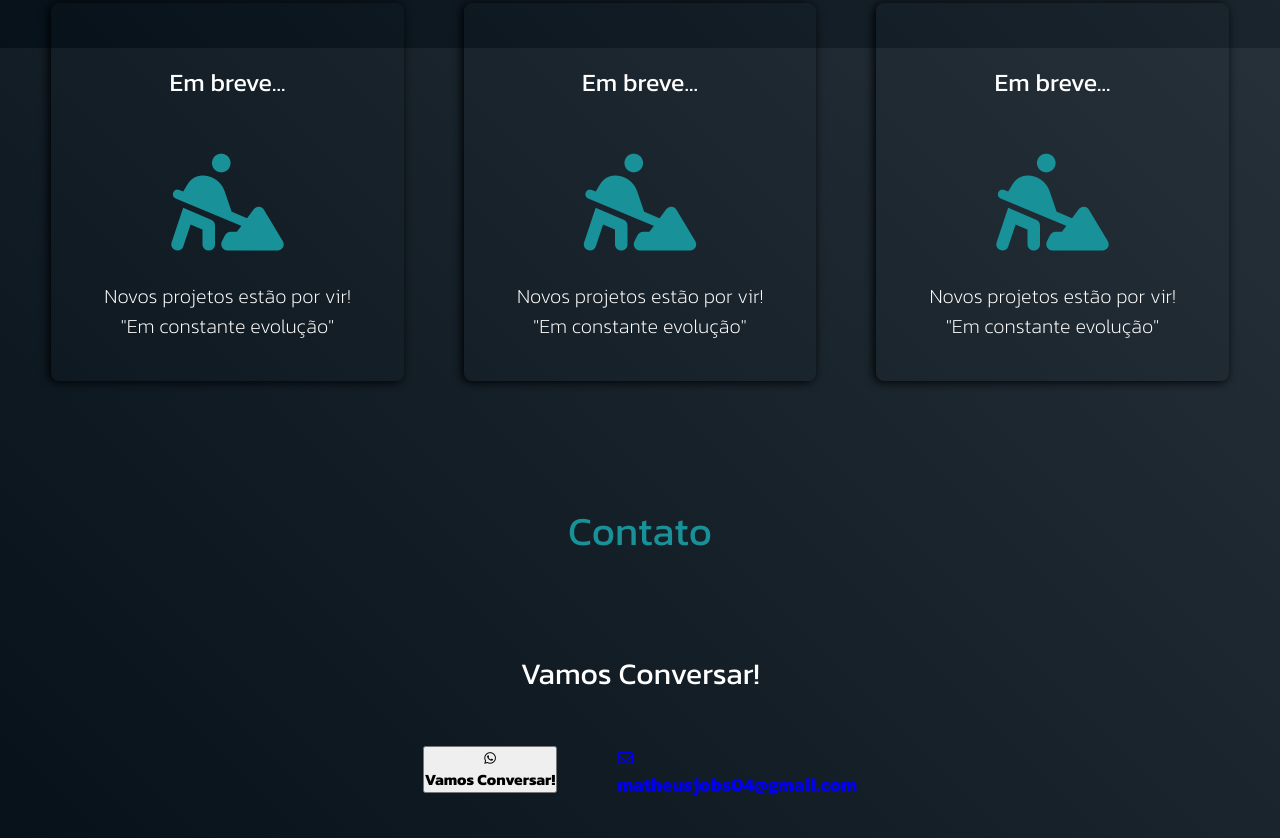
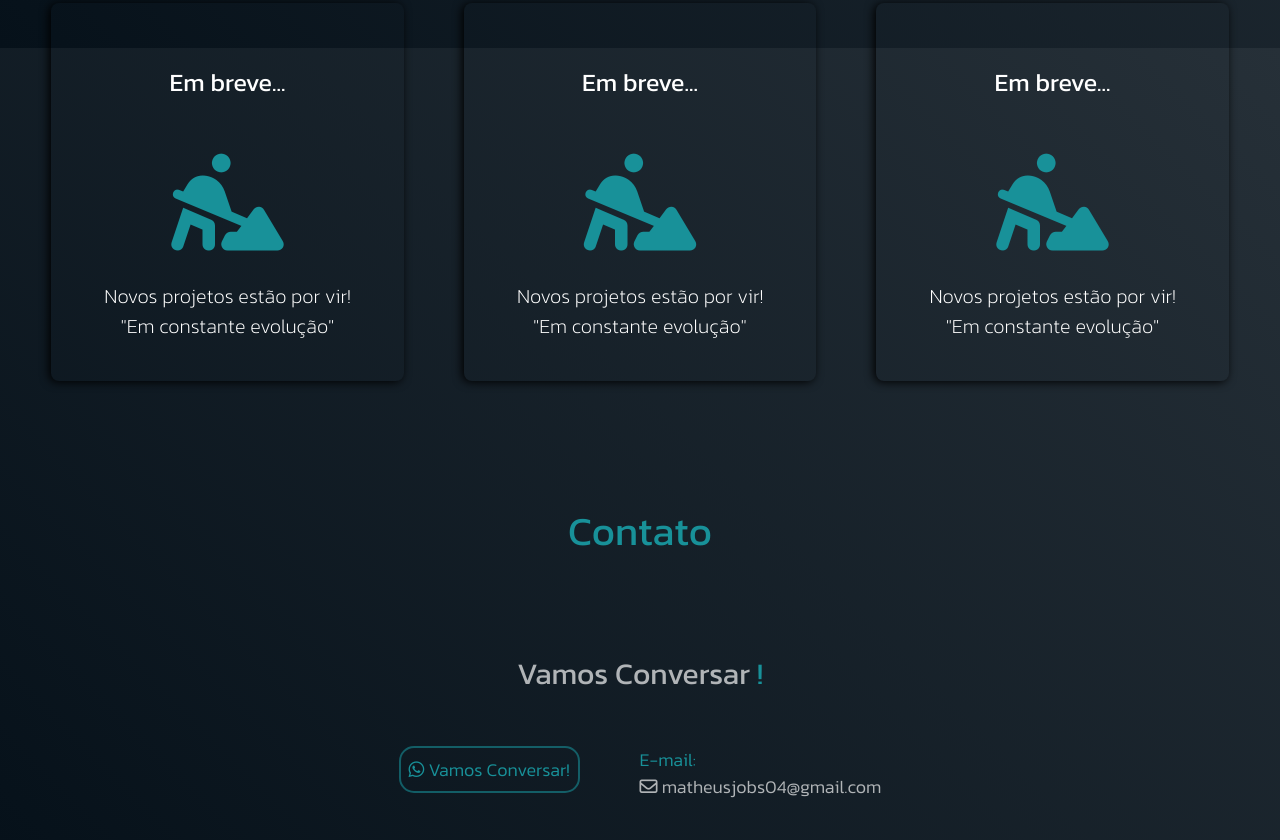
Before and after one commit to MathNunesx/portfolio, a plain HTML site: page html/index.html in a window 1280 px wide. Shown: the part 2352-3192 px from the top of the page. Drawn offline with Linux system fonts and the light colour scheme.

Commit message:
contacts

```diff
--- a/css/main.css
+++ b/css/main.css
@@ -361,9 +361,13 @@ section.contatos{
 }
 
 .talk-to-me h2{
-    color: #ffffff;
+    color: #ffffffab;
     font-size: 30px;
     font-weight: 400;
+}
+
+.talk-to-me span{
+    color: #189199;
 }
 
 .contact{
@@ -371,3 +375,32 @@ section.contatos{
     justify-content: center;
     gap: 60px;
 }
+
+#wpp-btn{
+    border: 2px solid #18909993;
+    background-color: #ffffff00;
+    color: #189199;
+    padding: 8px;
+    border-radius: 15px;
+    font-size: 18px;
+    font-weight: 300;
+
+}
+#wpp-btn:hover{
+    cursor: pointer;
+    background-color: #18909938;
+    border-color: #18909938;
+    transition: 0.5s;
+}
+
+.email h3{
+    color: #189199;
+    font-size: 18px;
+    font-weight: 300;
+}
+
+.email a{
+   color: #ffffffab;
+    font-size: 18px;
+    font-weight: 300;
+}
--- a/html/index.html
+++ b/html/index.html
@@ -100,7 +100,7 @@
                     <div class="txt-about">
                         <h2> Sobre Mim</h2>
                         <p> Me chamo Matheus Nunes, estou graduando o curso de Ciência da Computação na
-                            Universidade Cruzeiro do Sul. Sou um amante da tecnologia que decediu se jogar no mundo da
+                            Universidade Cruzeiro do Sul. Sou um amante da tecnologia que decidiu se jogar no mundo da
                             programação.
                             Estou sempre buscando aprender algo a mais, e tenho como objetivo inicial
                             encontrar oportunidades no mercado de trabalho como desenvolvedor Front-end. Sigo focando em
@@ -193,18 +193,19 @@
             <div class="interface">
                 <h2 class="titulos"> Contato </h2>
 
-                <div class="talk-to-me"> <h2> Vamos Conversar!</h2></div>
+                <div class="talk-to-me"> <h2> Vamos Conversar <span>!</span></h2></div>
 
                 <div class="contact">
 
-                    <div class="wpp-email">
+                    <div class="wpp">
                         <a href="#">
-                            <button class="wpp"> <i class="fa-brands fa-whatsapp"></i> <h3> Vamos Conversar! </h3></button>
+                            <button id="wpp-btn"> <i class="fa-brands fa-whatsapp"></i>  Vamos Conversar!</button>
                         </a>
                     </div>
 
                     <div class="email">
-                        <a href="#"><i class="fa-regular fa-envelope"></i> <h3> matheusjobs04@gmail.com</h3></a>
+                        <h3>E-mail:</h3>
+                        <a href="#"><i class="fa-regular fa-envelope"></i>  matheusjobs04@gmail.com</a>
                     </div>
                 </div>
 
```
